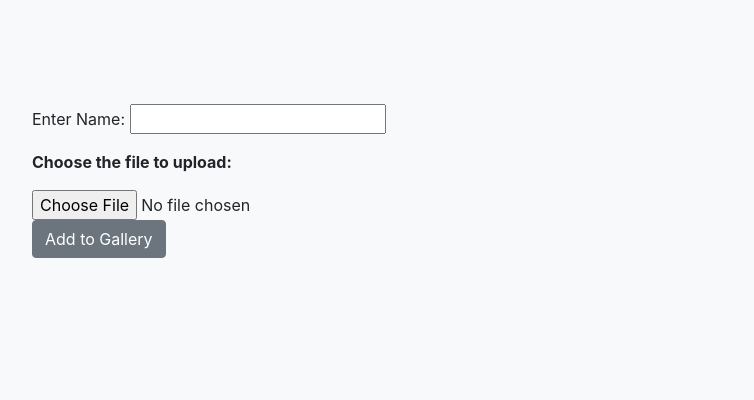
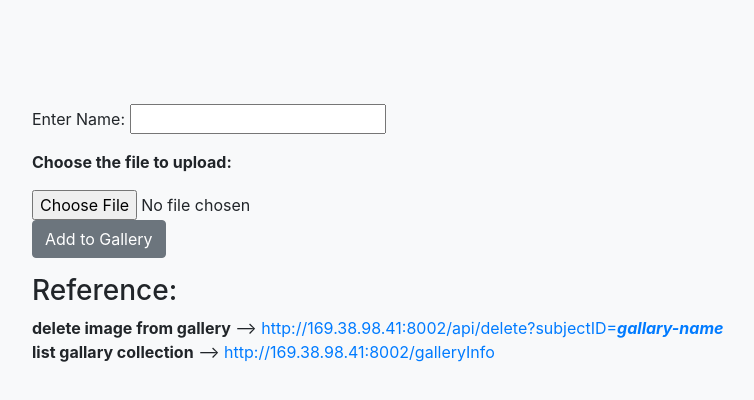
Before and after one commit to rameshpoomalai/blockchain-asset, a website: page web-app/public/addToGallery.html in a window 1280 px wide. Shown: the whole page, without its empty margins (38-792 px from the left). Drawn offline with nearby package versions, Linux system fonts and the light colour scheme.

```diff
--- a/web-app/app.js
+++ b/web-app/app.js
@@ -1335,6 +1335,6 @@
 app.use('/uploads', uploadRouter);
 
 //run app on port
-app.listen(port, function() {
+app.listen(port,'169.38.98.42', function() {
   console.log('app running on port: %d', port);
 });
--- a/web-app/public/addToGallery.html
+++ b/web-app/public/addToGallery.html
@@ -36,7 +36,11 @@
                 </p>
                 <div class="upload-status"></div>
               </div></div>
-          </div>
+<div>
+                    <h3>Reference:</h3>
+                    <b>delete image from gallery</b> --> <a href='http://169.38.98.41:8002/api/delete?subjectID=abc'>http://169.38.98.41:8002/api/delete?subjectID=<i><b>gallary-name</b></i></a><br/>
+                    <b>list gallary collection</b> --> <a href='http://169.38.98.41:8002/galleryInfo'>http://169.38.98.41:8002/galleryInfo</a><br/>
+                </div>          </div>
               </div>
             </div>
       </div>
```
Also changed, not shown: 7 other files.
